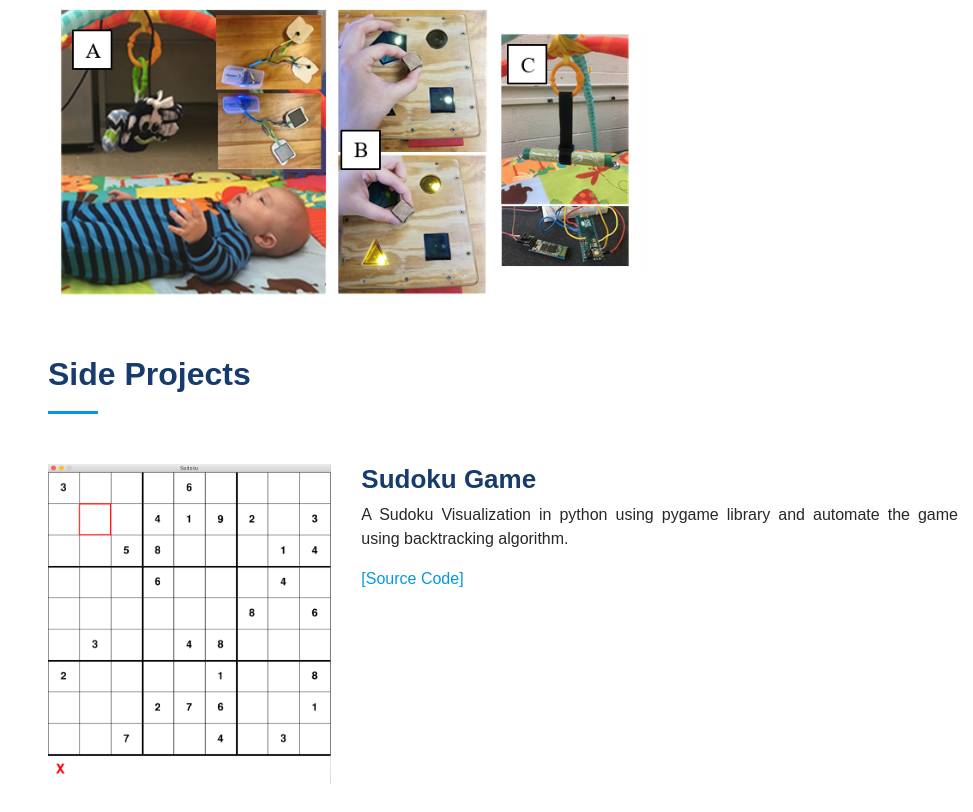
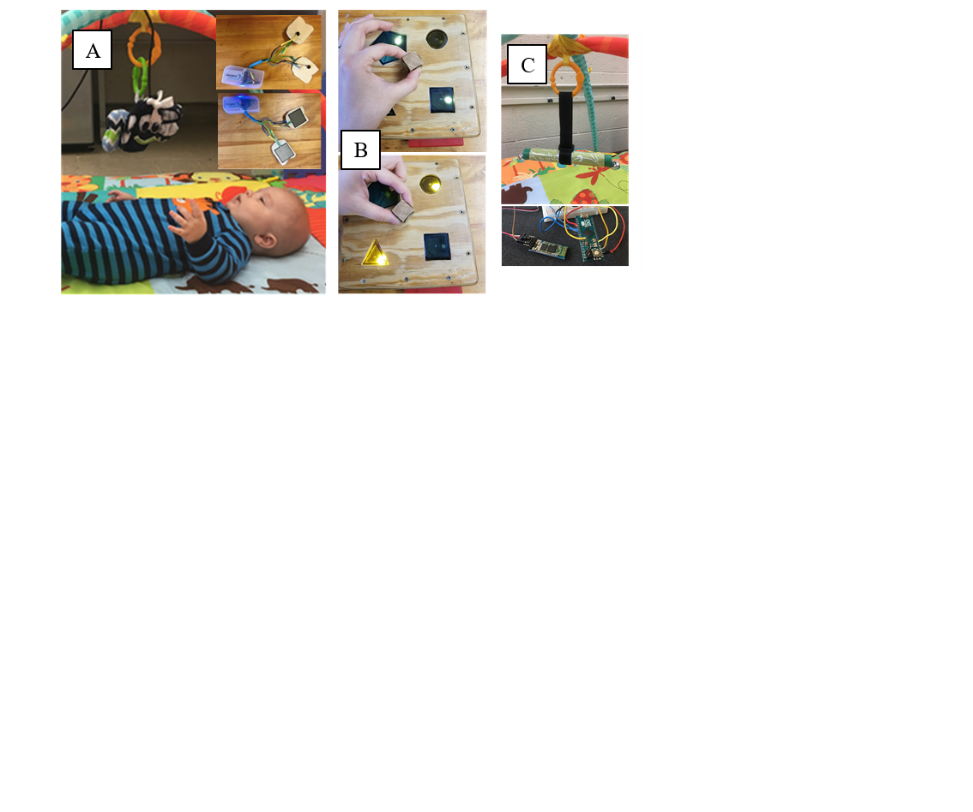
Before and after one commit to maipbui/maipbui.github.io, a plain HTML site: page projects.html in a window 1280 px wide. Shown: the part 1251-2063 px from the top of the page, without its empty margins (307-1280 px from the left). After the commit the page ends 1646 px from the top, so only its background shows below. Drawn offline with Linux system fonts and the light colour scheme.

Commit message:
Update projects.html

```diff
--- a/projects.html
+++ b/projects.html
@@ -109,21 +109,6 @@
          </div>
         </div>
 
-        <div class="section-title">
-          <h2>Side Projects</h2>
-        </div>
-
-        <div class="row">
-          <div class="col-lg-4">
-            <img src="assets/img/site-projects/sudoku.png" class="img-fluid" alt="Sudoku Demo">
-          </div>
-          <div class="col-lg-8 pt-4 pt-lg-0 content">
-            <h3>Sudoku Game</h3>
-            <p>A Sudoku Visualization in python using pygame library and automate the game using backtracking algorithm.</p>
-            <p><a href="https://github.com/maipbui/sudoku">[Source Code]</a></p>
-          </div>
-        </div>
-
       </div>
     </section><!-- End Projects Section -->
 
```
